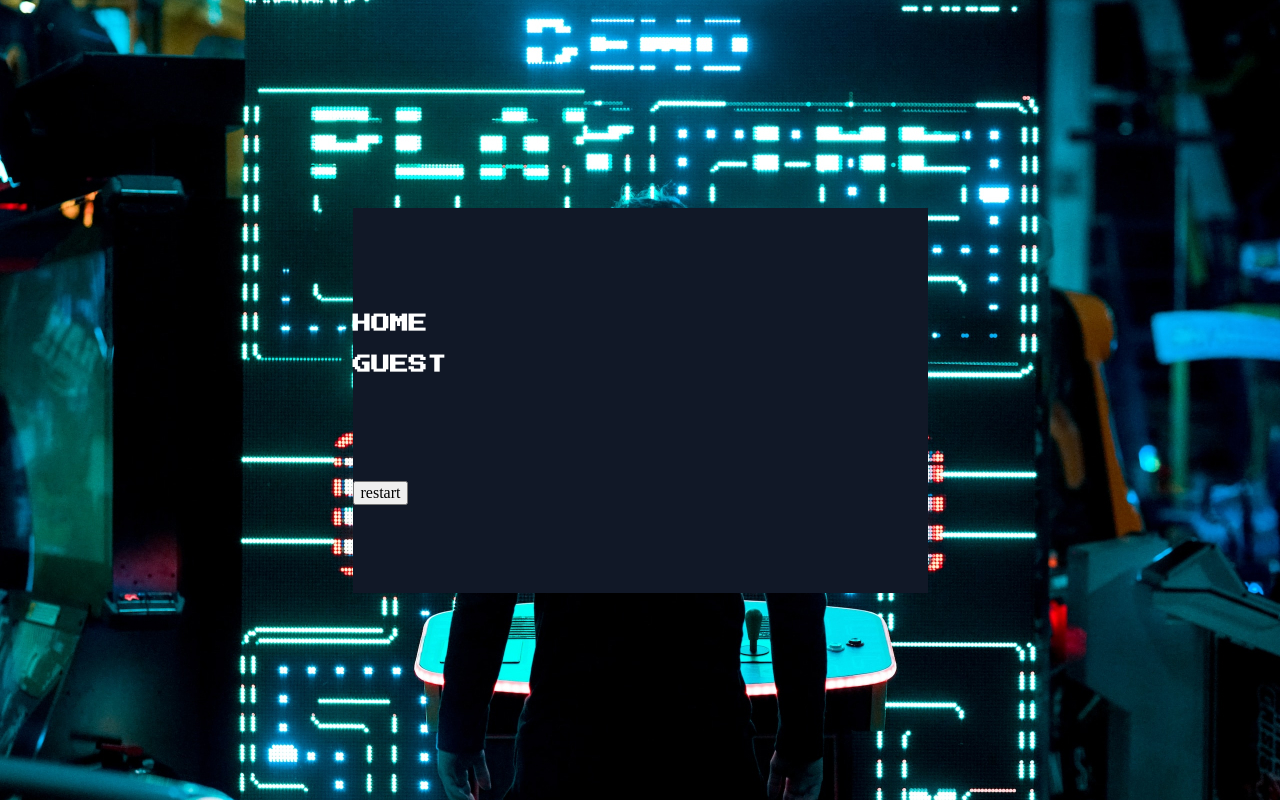
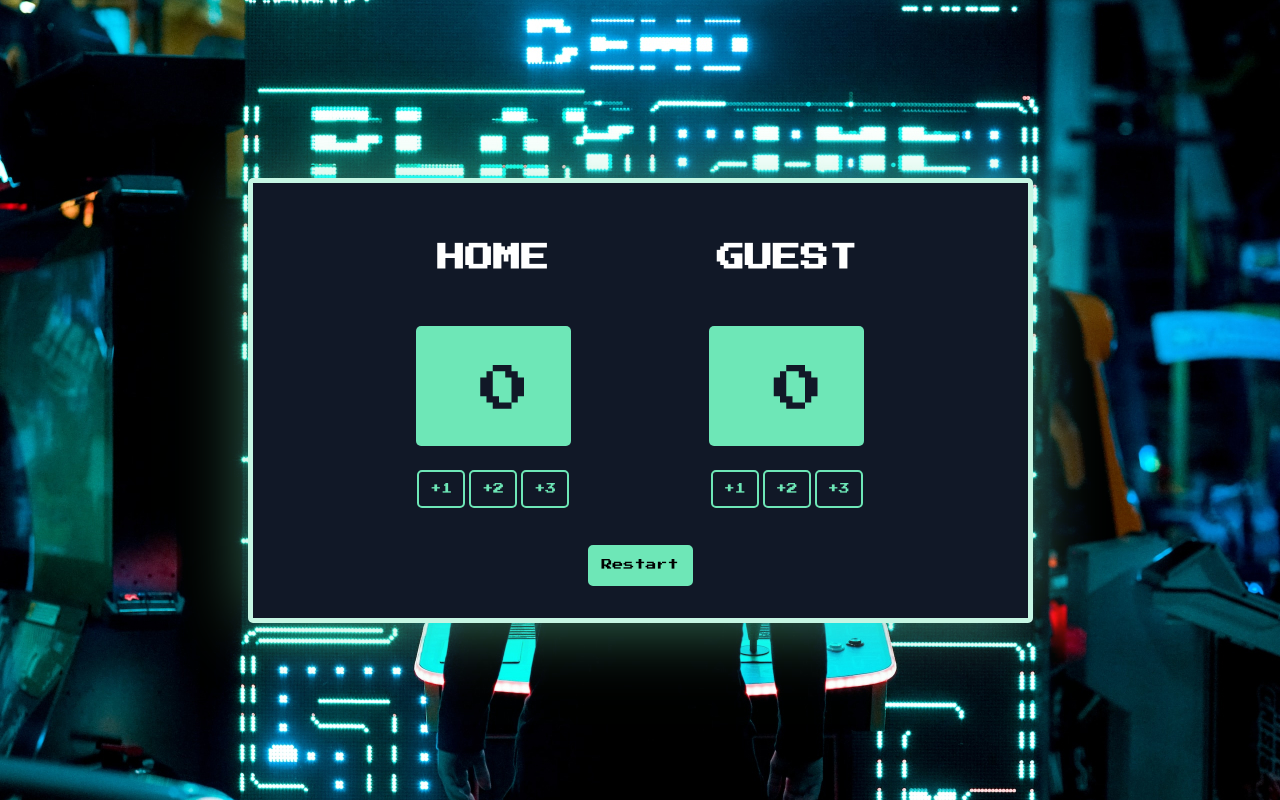
Before and after one commit to virajaher/game-counter, a plain HTML site: page index.html in a window 1280 px wide. Drawn offline with nearby package versions, Linux system fonts and the light colour scheme; a web font is replaced by a local one.

Commit message:
CSS complete.

```diff
--- a/index.css
+++ b/index.css
@@ -13,6 +13,8 @@ body {
 
 .backgrnd {
     background-image: url("images/pacman-bg.jpg");
+
+    background-color: #111827;
     background-size: cover;
     height: 100vh;
     display: flex;
@@ -23,19 +25,103 @@ body {
 .container {
     display: flex;
     flex-direction: column;
-    justify-content: space-evenly;
+    justify-content: space-around;
+    padding: 25px;
     height: 385px;
-    width: 575;
+    width: 725px;
     color: white;
     background-color: #111827;
+    border: 5px solid #C6F6E3;
+    box-shadow: 0px 4px 69px -6px rgba(110, 231, 183, 0.56);
+    border-radius: 5px;
+    text-align: center;
 }
 
+.twoCols {
+    display: flex;
+    justify-content: space-evenly;
+}
 
 h3 {
     font-family: 'Press Start 2P', cursive;
+    font-size: 28px;
+    line-height: 33.6px;
 }
 
 h4 {
     font-family: 'Press Start 2P', cursive;
     font-size: 3em;
 }
+
+#restart-btn {
+    font-family: 'Press Start 2P', cursive;
+    font-size: 11px;
+    padding: 12px 12px;
+    background-color: #6EE7B7;
+    border: 2px solid #6EE7B7;
+    border-radius: 5px;
+}
+/* standard hover effect
+#restart-btn:hover {
+    background-color: #5ec49b;
+    cursor: pointer;
+} */
+
+#restart-btn:hover {
+    background-color: #111827;
+    color: #6EE7B7;
+    border: 2px solid #6EE7B7;
+    cursor: pointer;
+
+}
+
+#restart-btn:active {
+    -webkit-transform: perspective(100px) scale(0.9);
+
+}
+
+.score-bg {
+    color: #111827;
+    background-color: #6EE7B7;
+    width: 155px;
+    height: 120px;
+    border-radius: 5px;
+
+}
+
+
+p {
+    font-family: 'Press Start 2P';
+    font-style: normal;
+    font-weight: 400;
+    font-size: 50px;
+    line-height: 80px;
+    padding-left: 24px;
+    padding-top: 24px;;
+}
+
+.btn-style {
+    font-family: 'Press Start 2P';
+    font-style: normal;
+    font-weight: 400;
+    font-size: 11px;
+    padding: 11px;
+    margin: 24px 0;
+    background-color: #111827;
+    color: #6EE7B7;
+    border: 2px solid #6EE7B7;
+    border-radius: 5px;
+    cursor: pointer;
+}
+
+.btn-style:hover {
+    background-color: #6EE7B7;
+    color: #111827;
+    border: 2px solid #111827;
+    border-radius: 5px;
+    cursor: pointer;
+}
+
+.btn-style:active {
+    -webkit-transform: perspective(100px) scale(0.9);
+}
--- a/index.html
+++ b/index.html
@@ -10,18 +10,34 @@
         <div class="backgrnd">
             <div class="container">
                 <div class="twoCols">
-                    <div>
+
+                    <div> <!--Coloum1-->
                         <h3>HOME</h3>
-
+                        <div class="score-bg">
+                            <p>0</p>
+                        </div>
+                        <div>
+                            <button class="btn-style" id="plus-one">+1</button>
+                            <button class="btn-style" id="plus-two">+2</button>
+                            <button class="btn-style" id="plus-three">+3</button>
+                        </div>
                     </div>
 
-                    <div>
+                    <div> <!--Coloum2-->
                         <h3>GUEST</h3>
+                        <div class="score-bg">
+                            <p>0</p>
+                        </div>
+                        <div>
+                            <button class="btn-style" id="plus-one">+1</button>
+                            <button class="btn-style" id="plus-two">+2</button>
+                            <button class="btn-style" id="plus-three">+3</button>
+                        </div>
+                    </div>
 
-                    </div>
                 </div>
                 <div>
-                    <button>restart</button>
+                    <button id="restart-btn">Restart</button>
                 </div>
 
             </div>
```
